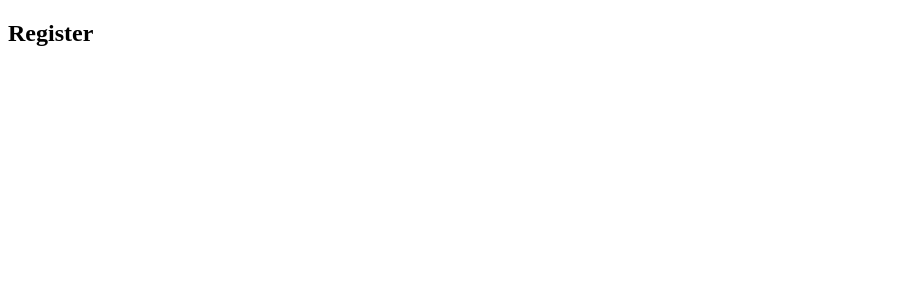
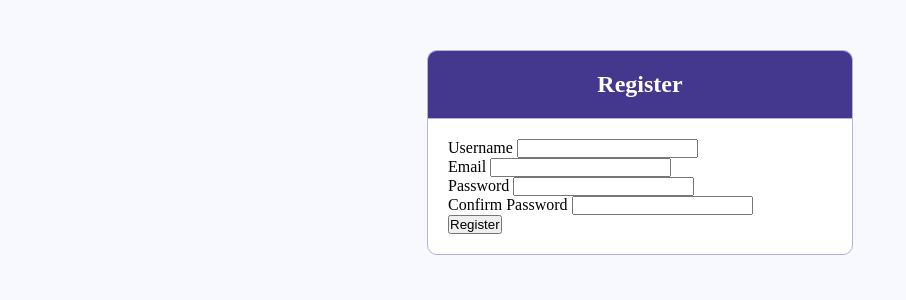
Before and after one commit to ymaher/Registration_php, a PHP site: page /register.php in a window 1280 px wide. Before the commit the part shown is almost empty. Shown: the top 300 px of the page, without its empty margins (0-906 px from the left). Run offline with PHP 8.4, Linux system fonts and the light colour scheme.

Commit message:
Form added

```diff
--- a/register.php
+++ b/register.php
@@ -11,7 +11,30 @@
 	</div>
 	<form method="post" action="register.php">
 
+		<div class="input-group">
+			<label>Username</label>
+			<input type="text" name="username">
+		</div>
 
+		<div class="input-group">
+			<label>Email</label>
+			<input type="text" name="email">
+		</div>
+
+		<div class="input-group">
+			<label>Password</label>
+			<input type="password" name="password_1">
+		</div>
+
+		<div class="input-group">
+			<label>Confirm Password</label>
+			<input type="password" name="password_2">
+		</div>
+
+		<div class="input-group">
+
+			<button type="submit" name="register" class="btn">Register</button>
+		</div>
 
 	</form>
 </body>
--- a/style.css
+++ b/style.css
@@ -0,0 +1,29 @@
+*{
+	margin: 0px;
+	padding: 0px;
+}
+
+body{
+	font-size: 120;
+	background: #F8F8FF;
+}
+
+.header{
+	width: 30%;
+	margin: 50px auto 0px;
+	color: white;
+	background:#44378e;
+	text-align: center;
+	border: 1px solid #b6afe0 ;
+	border-bottom: none;
+	border-radius: 10px 10px 0px 0px;
+	padding: 20px;
+}
+form{
+	width: 30%;
+	margin: 0px auto;
+	padding: 20px;
+	border: 1px solid #b6afe0;
+	background: white;
+	border-radius: 0px 0px 10px 10px;
+}
```
